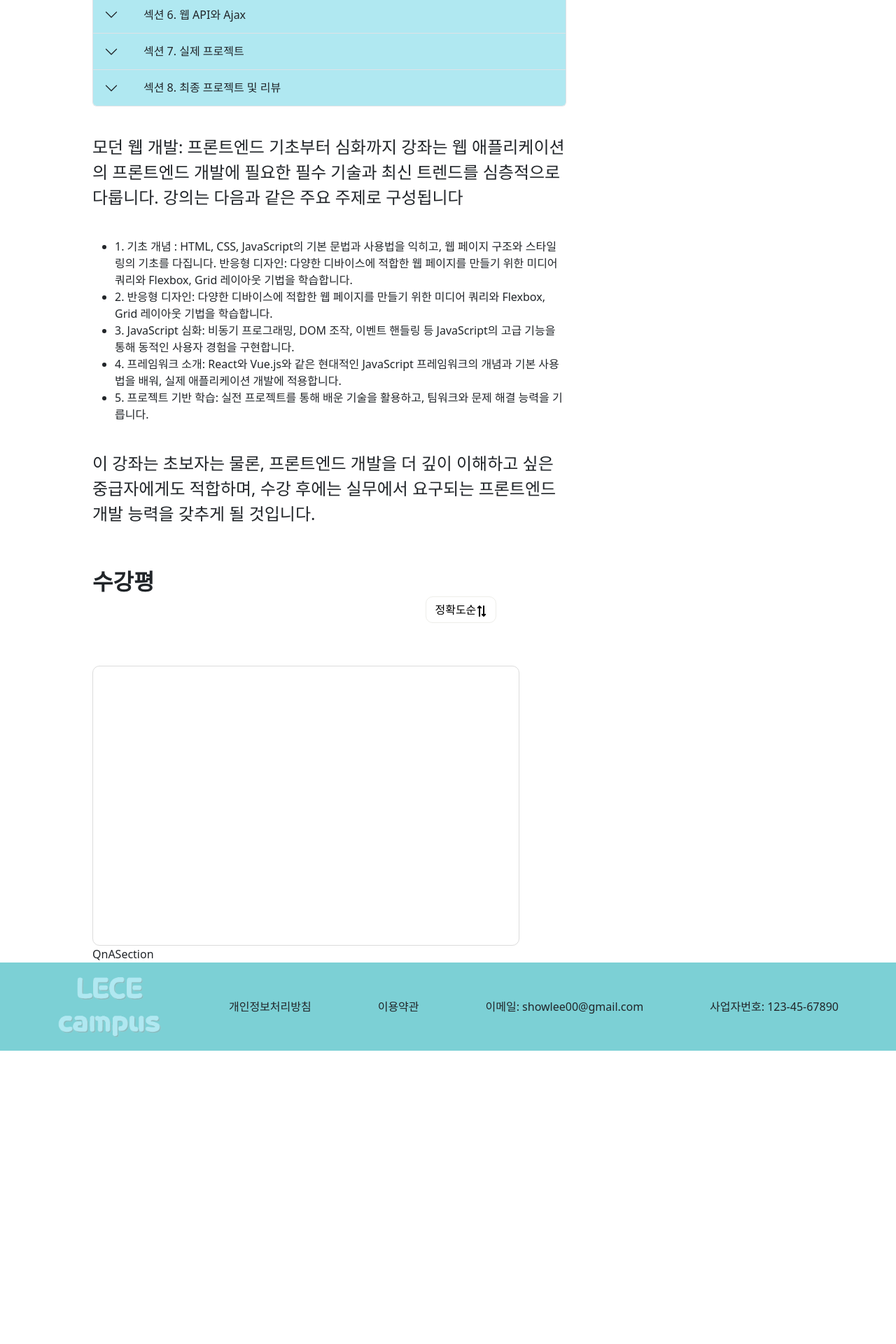
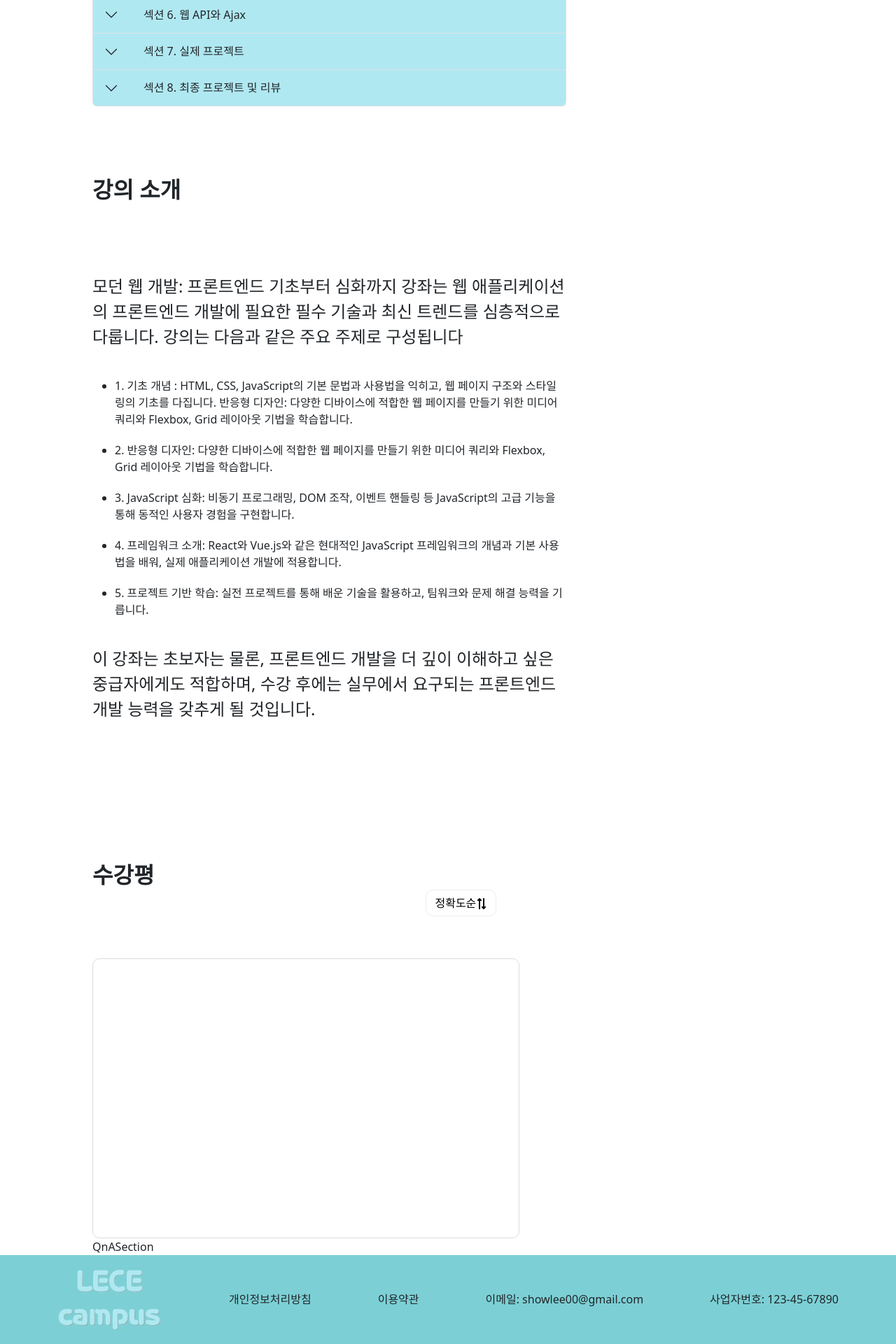
Before and after one commit to clzks/GoingUpDragon, a React (Create React App) app in the folder my-app/: page / in a window 1280 px wide. Shown: the part 1110-3030 px from the top of the page at 70% size. Before the commit the page ends 2611 px from the top, so only its background shows below. Built offline with nearby package versions, Linux system fonts and the light colour scheme.

Commit message:
수강평 작업중

```diff
--- a/my-app/src/components/courseDetailPage/main/CourseDetailMainPanel.jsx
+++ b/my-app/src/components/courseDetailPage/main/CourseDetailMainPanel.jsx
@@ -1,9 +1,7 @@
 import React from "react";
-import CourseNavigation from "../navigation/CourseNavigation";
 import Curriculum from "./curriculum/Curriculum";
 import styled from "styled-components";
 import { Container } from "react-bootstrap";
-import HorizontalLine from "../../common/icons/HorizontalLine";
 import LectureInfo from "./LectureInfo";
 import CourseReviewSection from "./reviewSection/CourseReviewSection";
 import QnASection from "./QnASection";
--- a/my-app/src/components/courseDetailPage/main/LectureInfo.jsx
+++ b/my-app/src/components/courseDetailPage/main/LectureInfo.jsx
@@ -4,12 +4,13 @@ import styled from "styled-components";
 const LectureInfo = ({ description }) => {
   return (
     <div>
+      <StyledTitleText>강의 소개</StyledTitleText>
       <StyledMainDescription>{description[0]}</StyledMainDescription>
       <ul>
         {Array.from({ length: 5 }, (_, index) => (
-          <li key={index + 1}>
+          <StyledLi key={index + 1}>
             {index + 1}. {description[index + 1]}
-          </li>
+          </StyledLi>
         ))}
       </ul>
       <StyledSubDescription>{description[6]}</StyledSubDescription>
@@ -23,6 +24,16 @@ const StyledMainDescription = styled.div`
   font-size: 24px;
 `;
 
+const StyledTitleText = styled.h2`
+  margin-top: 100px;
+  margin-bottom: 100px;
+  font-weight: 700; /* 굵은 글씨 */
+`;
+
+const StyledLi = styled.li`
+  margin-bottom: 20px;
+`;
+
 const StyledSubDescription = styled.div`
   margin-top: 40px;
   margin-bottom: 40px;
--- a/my-app/src/components/courseDetailPage/main/reviewSection/CourseReviewSection.jsx
+++ b/my-app/src/components/courseDetailPage/main/reviewSection/CourseReviewSection.jsx
@@ -16,6 +16,7 @@ const CourseReviewSection = () => {
 const StyledReviewContainer = styled.div`
   width: 100%;
   position: relative;
+  margin-top: 200px;
 `;
 
 const StyledTitleText = styled.h2`
--- a/my-app/src/components/courseDetailPage/main/reviewSection/ReviewBanner.jsx
+++ b/my-app/src/components/courseDetailPage/main/reviewSection/ReviewBanner.jsx
@@ -4,7 +4,13 @@ import styled from "styled-components";
 const ReviewBanner = () => {
   const rank = 4;
 
-  return <StyledBanner></StyledBanner>;
+  return (
+    <StyledBanner>
+      <StyledRankText></StyledRankText>
+      <StyledRatingStarPanel></StyledRatingStarPanel>
+      <StyledCountPanel></StyledCountPanel>
+    </StyledBanner>
+  );
 };
 
 const StyledBanner = styled.div`
@@ -13,6 +19,10 @@ const StyledBanner = styled.div`
   border-radius: 10px;
   border: 1px solid #dcdcdc;
   margin-top: 100px;
+
+  display: flex;
+  flex-direction: column; /* 세로로 정렬 */
+  align-items: flex-start; /* 좌측 정렬, 필요에 따라 변경 */
 `;
 
 const StyledRankText = styled.div``;
```
